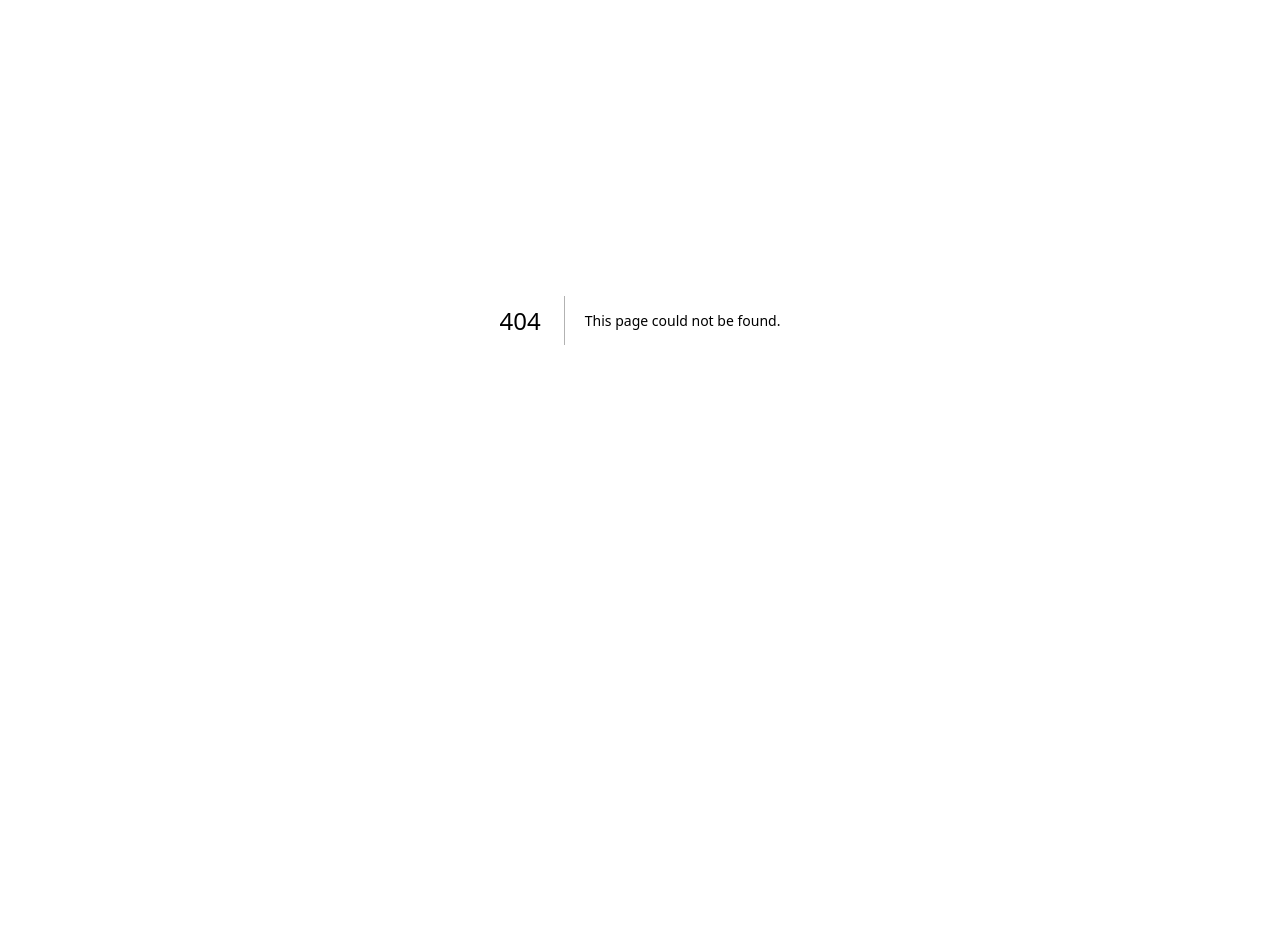
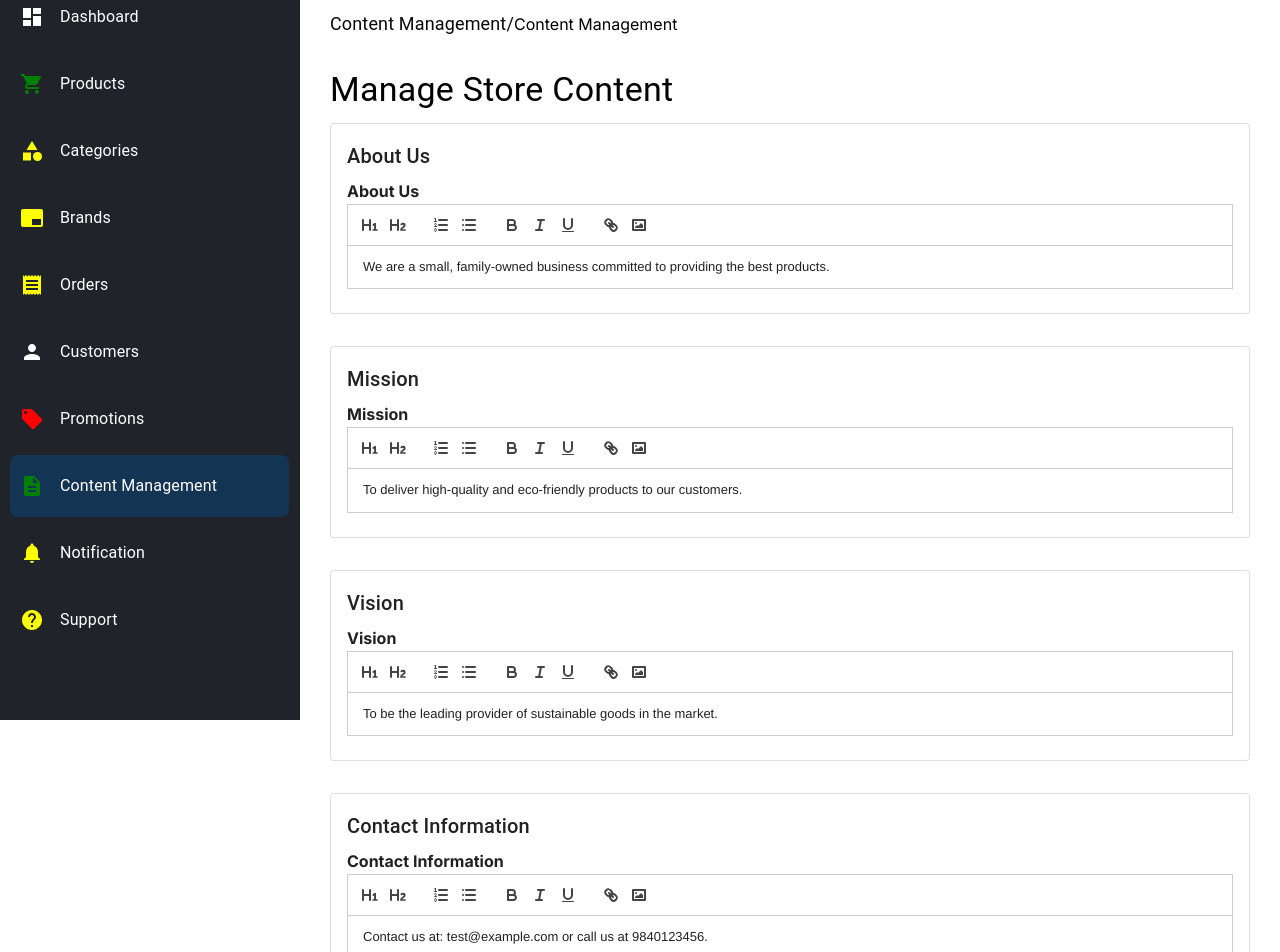
Before and after one commit to rojinnn/ShopSphere-ms, a Next.js app: page /content in a window 1280 px wide. Before the commit this address had no page. Shown: the part 80-1032 px from the top of the page. Before the commit the page ends 800 px from the top, so only its background shows below. Built offline with nearby package versions, Linux system fonts and the light colour scheme; sample sign-in values are in the browser's storage.

Commit message:
create content management page

```diff
--- /dev/null
+++ b/src/app/content/layout.js
@@ -0,0 +1,13 @@
+"use client";
+import InnerLayout from "@/components/InnerLayout";
+import store from "@/store/store";
+import { Provider } from "react-redux";
+const layout = ({ children }) => {
+  return (
+    <Provider store={store}>
+      <InnerLayout>{children}</InnerLayout>
+    </Provider>
+  );
+};
+
+export default layout;
--- /dev/null
+++ b/src/app/content/page.js
@@ -0,0 +1,110 @@
+"use client";
+import React, { useState } from "react";
+import {
+  Box,
+  Typography,
+  Button,
+  Card,
+  CardContent,
+  CardActions,
+} from "@mui/material";
+import CustomBreadcrumbs from "@/components/CustomBreadCrumbs";
+import Layout from "@/components/transitionlayout";
+import TextEditor from "@/components/texteditor";
+
+const ContentManagementPage = () => {
+  const [content, setContent] = useState({
+    aboutUs:
+      "We are a small, family-owned business committed to providing the best products.",
+    mission:
+      "To deliver high-quality and eco-friendly products to our customers.",
+    vision: "To be the leading provider of sustainable goods in the market.",
+    contact: "Contact us at: test@example.com or call us at 9840123456.",
+  });
+
+  const handleChange = (field) => (value) => {
+    setContent((prevContent) => ({
+      ...prevContent,
+      [field]: value,
+    }));
+  };
+
+  const handleSave = () => {
+    console.log("Content saved:", content);
+  };
+
+  return (
+    <Layout>
+      <CustomBreadcrumbs
+        title={"Content Management"}
+        links={[
+          {
+            path: "/content",
+            title: "Content Management",
+            active: true,
+          },
+        ]}
+      />
+      <Box my={4}>
+        <Typography variant="h4" component="h1" gutterBottom>
+          Manage Store Content
+        </Typography>
+        <Card variant="outlined" sx={{ mb: 4 }}>
+          <CardContent>
+            <Typography variant="h6" component="div" gutterBottom>
+              About Us
+            </Typography>
+            <TextEditor
+              label="About Us"
+              value={content.aboutUs}
+              handleChange={handleChange("aboutUs")}
+            />
+          </CardContent>
+        </Card>
+        <Card variant="outlined" sx={{ mb: 4 }}>
+          <CardContent>
+            <Typography variant="h6" component="div" gutterBottom>
+              Mission
+            </Typography>
+            <TextEditor
+              label="Mission"
+              value={content.mission}
+              handleChange={handleChange("mission")}
+            />
+          </CardContent>
+        </Card>
+        <Card variant="outlined" sx={{ mb: 4 }}>
+          <CardContent>
+            <Typography variant="h6" component="div" gutterBottom>
+              Vision
+            </Typography>
+            <TextEditor
+              label="Vision"
+              value={content.vision}
+              handleChange={handleChange("vision")}
+            />
+          </CardContent>
+        </Card>
+        <Card variant="outlined" sx={{ mb: 4 }}>
+          <CardContent>
+            <Typography variant="h6" component="div" gutterBottom>
+              Contact Information
+            </Typography>
+            <TextEditor
+              label="Contact Information"
+              value={content.contact}
+              handleChange={handleChange("contact")}
+            />
+          </CardContent>
+        </Card>
+        <CardActions>
+          <Button variant="contained" color="primary" onClick={handleSave}>
+            Save Changes
+          </Button>
+        </CardActions>
+      </Box>
+    </Layout>
+  );
+};
+
+export default ContentManagementPage;
```
